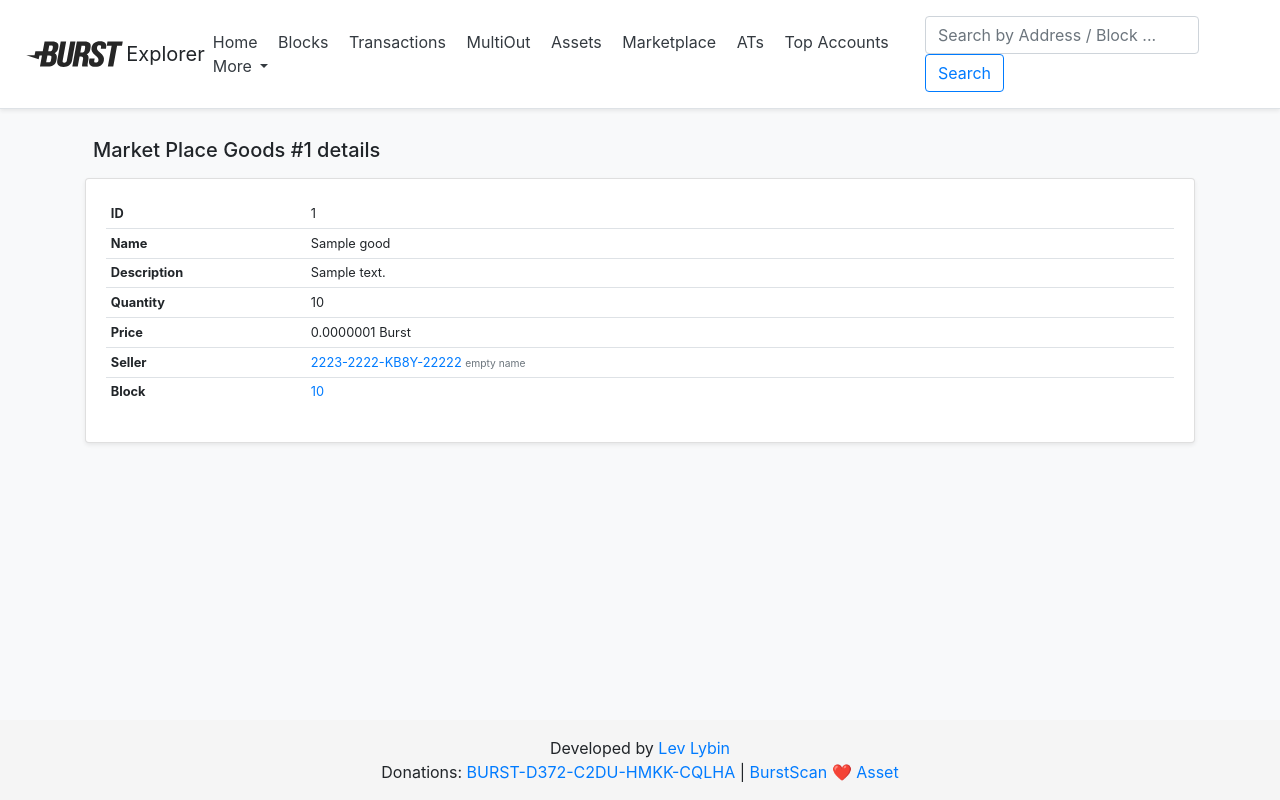
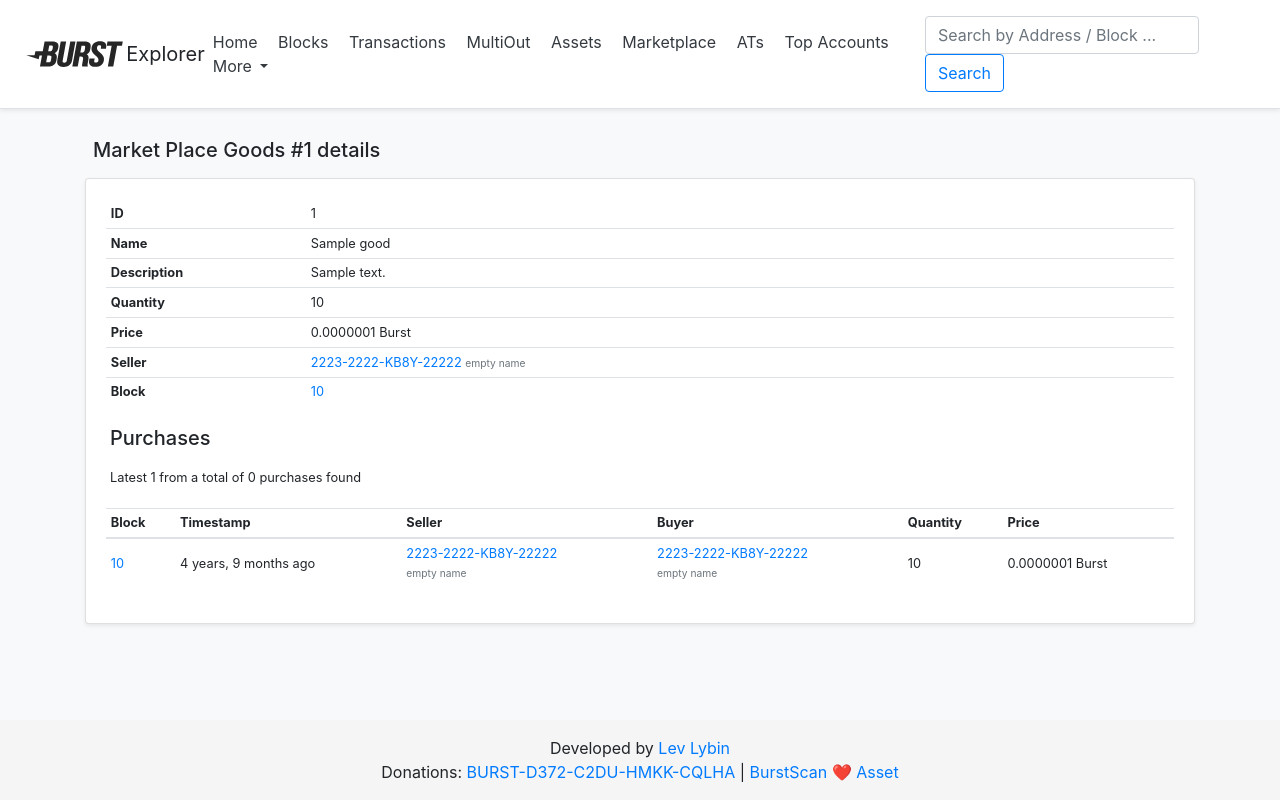
Before and after one commit to llybin/burst_explorer, a Django app: template scan/templates/marketplace/detail.html in a window 1280 px wide. Run offline with Django 3.2, Linux system fonts and the light colour scheme; tables that the repository leaves empty hold one stand-in row (values such as "Sample post"); the template is opened without the code that fills it: values that come from a table or form of the project are taken from there, most other values are stand-ins (such as "Sample title", 1, 10 or a date in 2020); some libraries are stand-ins or nearby versions.

Commit message:
issue #12 goods purchases in market place details

```diff
--- a/explorer/urls.py
+++ b/explorer/urls.py
@@ -26,7 +26,7 @@ from scan.views.ats import AtListView, AtDetailView
 from scan.views.transactions import TxListView, TxDetailView
 from scan.views.multiout import MultiOutListView
 from scan.views.search import search_view
-from scan.views.market_place import MarketPlaceListView, MarketPlaceDetailView
+from scan.views.marketplace import MarketPlaceListView, MarketPlaceDetailView
 
 
 urlpatterns = [
--- a/scan/templates/accounts/assets.html
+++ b/scan/templates/accounts/assets.html
@@ -16,7 +16,7 @@
     <tbody>
     {% for asset in assets %}
       <tr>
-      <td><a href="{% url 'asset-detail' asset.asset_id %}">{{ asset.asset_id|truncatechars:10 }}</a></td>
+        <td><a href="{% url 'asset-detail' asset.asset_id %}">{{ asset.asset_id|truncatechars:10 }}</a></td>
         <td><a href="{% url 'asset-detail' asset.asset_id %}">{{ asset.name }}</a></td>
         <td>
           {% if asset.decimals == 0 %}
--- a/scan/templates/marketplace/detail.html
+++ b/scan/templates/marketplace/detail.html
@@ -46,6 +46,21 @@
             </tr>
             </tbody>
           </table>
+
+          <h5 class="p-1">Purchases</h5>
+
+          <p class="small p-1" style="margin-top: 10px">
+            Latest {{ purchases.count }} from a total of
+            {% if purchases_cnt > 0 %}
+              {{ purchases_cnt|intcomma }}
+            {% else %}
+              0
+            {% endif %}
+            purchases found
+          </p>
+
+          {% include "marketplace/purchases.html" %}
+
         </div>
 
         </div>
--- /dev/null
+++ b/scan/templates/marketplace/purchases.html
@@ -0,0 +1,34 @@
+{% load humanize %}
+{% load burst_tags %}
+
+<div class="table-responsive">
+  <table class="table table-hover small table-sm">
+    <thead>
+    <tr>
+      <th scope="col">Block</th>
+      <th scope="col">Timestamp</th>
+      <th scope="col">Seller</th>
+      <th scope="col">Buyer</th>
+      <th scope="col">Quantity</th>
+      <th scope="col">Price</th>
+    </tr>
+    </thead>
+    <tbody>
+    {% for purchase in purchases %}
+      <tr>
+        <td><a href="{% url 'block-detail' purchase.height %}">{{ purchase.height }}</a></td>
+        <td class="text-nowrap">{{ purchase.timestamp|naturaltime }}</td>
+        <td class="text-nowrap">
+          {% include "account_link.html" with account_id=purchase.seller_id account_name=purchase.seller_name %}
+        </td>
+        <td class="text-nowrap">
+          {% include "account_link.html" with account_id=purchase.buyer_id account_name=purchase.buyer_name %}
+        </td>
+        <td>{{ purchase.quantity|intcomma }}
+        </td>
+        <td>{{ purchase.price|burst_amount|intcomma }} Burst</td>
+      </tr>
+    {% endfor %}
+    </tbody>
+  </table>
+</div>
```
Also changed, not shown: scan/views/marketplace.py (renamed from scan/views/market_place.py, +7 -10 lines).
